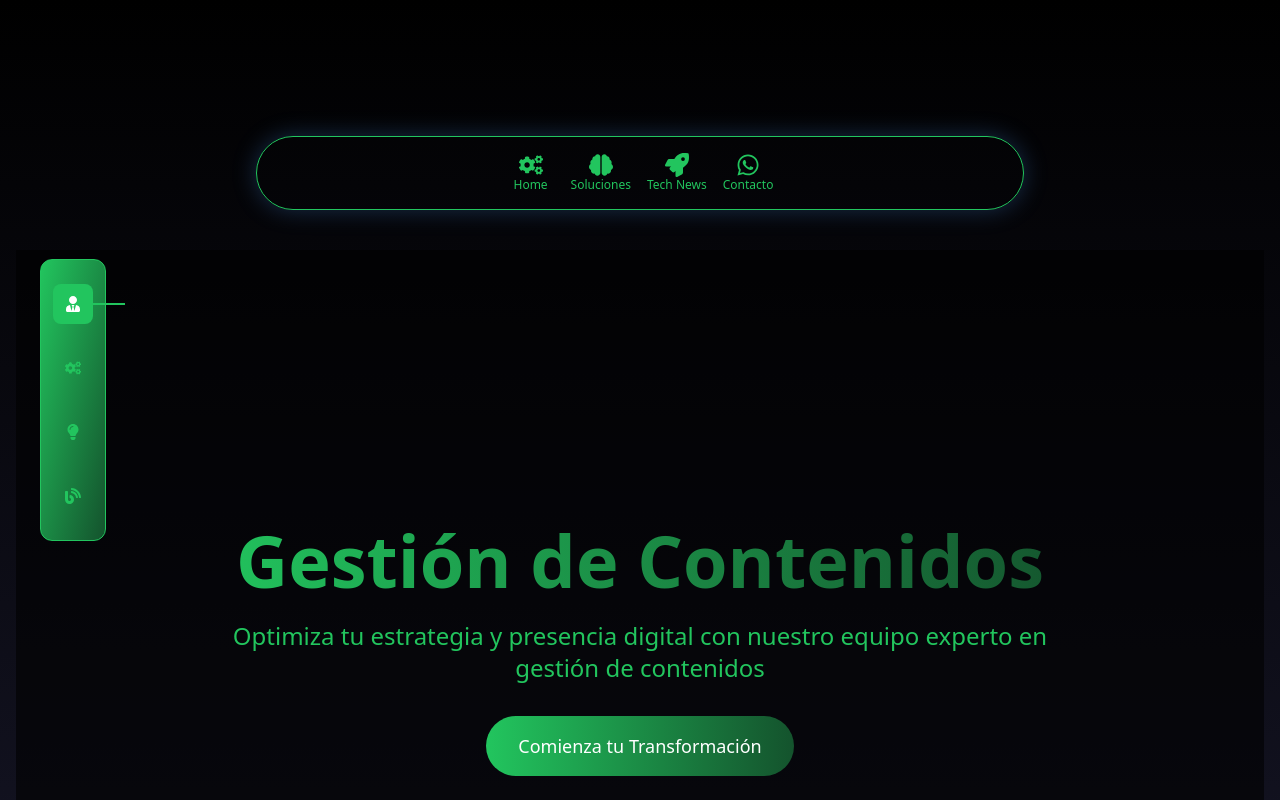
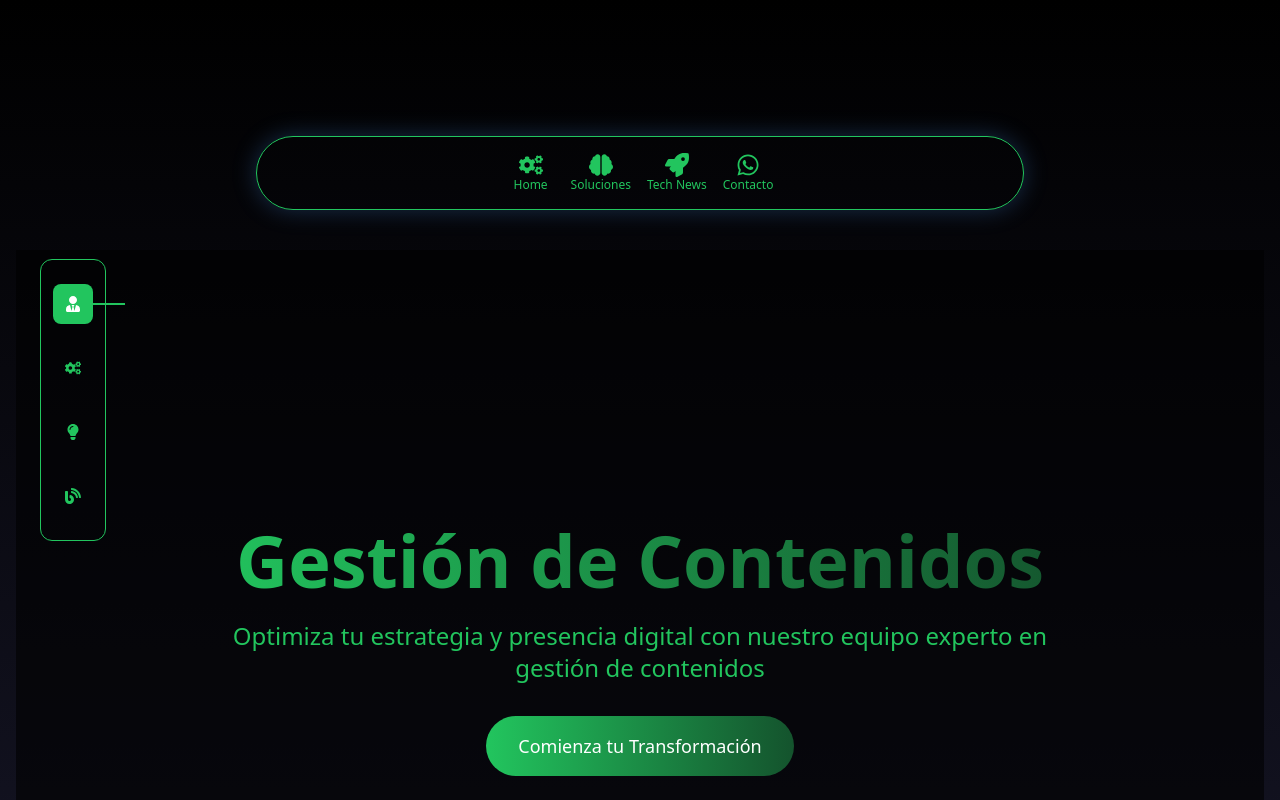
Before and after one commit to deivipluss/landing, a Next.js app: page /gestion-contenidos in a window 1280 px wide. Shown: the top 800 px of the page. Built offline with nearby package versions, Linux system fonts and the light colour scheme.

Commit message:
SidebarNavigation: quitar relleno en membresía y contenidos, solo borde con color correspondiente

```diff
--- a/components/SidebarNavigation.tsx
+++ b/components/SidebarNavigation.tsx
@@ -46,8 +46,14 @@ const SidebarNavigation: React.FC<SidebarNavigationProps> = ({ activeSection, se
   const routeKey = Object.keys(serviceColors).find((route) => pathname.startsWith(route)) || "default";
   const colors = serviceColors[routeKey as keyof typeof serviceColors];
 
+  // Detect if current route is 'redes-membresia' or 'gestion-contenidos' for no fill
+  const noFillRoutes = ["/redes-membresia", "/gestion-contenidos"];
+  const noFill = noFillRoutes.includes(routeKey);
   return (
-    <div className={`py-6 px-3 bg-gradient-to-br ${colors.bg} backdrop-blur-md rounded-xl flex flex-col gap-6 border`} style={{ borderColor: colors.border }}>
+    <div
+      className={`py-6 px-3 rounded-xl flex flex-col gap-6 border${noFill ? '' : ' bg-gradient-to-br ' + colors.bg + ' backdrop-blur-md'}`}
+      style={{ borderColor: colors.border }}
+    >
       {sidebarItems.map((item) => {
         const Icon = item.icon;
         const isActive = activeSection === item.id;
```
